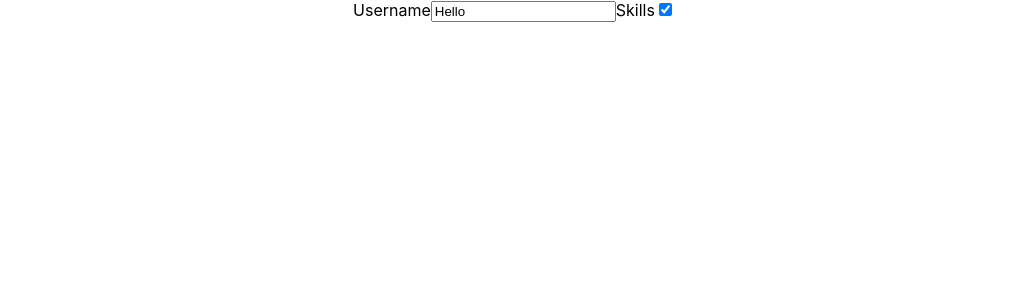
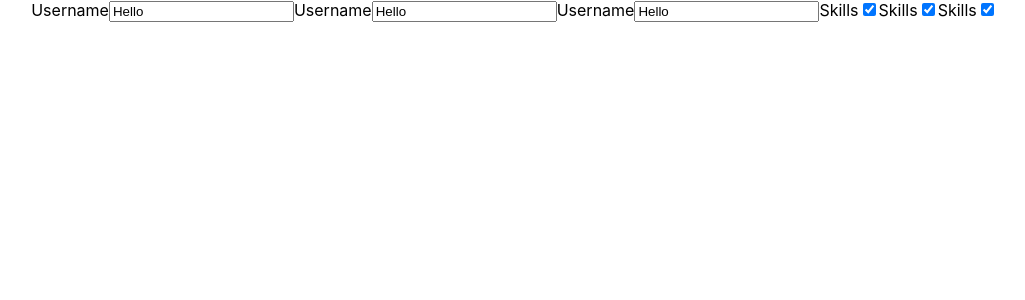
Before and after one commit to RitikTailor15/jest_testing, a React (Create React App) app: page / in a window 1280 px wide. Shown: the top 300 px of the page, without its empty margins (126-1151 px from the left). Built offline with nearby package versions, Linux system fonts and the light colour scheme.

Commit message:
Learned about getAllByLabelText

```diff
--- a/src/App.js
+++ b/src/App.js
@@ -68,10 +68,28 @@
         <option>3</option>
         <option>4</option>
       </select> */}
-      <label htmlFor="user-name">Username</label>
+      {/* <label htmlFor="user-name">Username</label>
       <input type="text" id="user-name" defaultValue="Hello" />
       <label htmlFor="user-skills">Skills</label>
-      <input type="checkbox" id="user-skills" defaultChecked />
+      <input type="checkbox" id="user-skills" defaultChecked /> */}
+
+      <label htmlFor="user-name1">Username</label>
+      <input type="text" id="user-name1" defaultValue="Hello" />
+
+      <label htmlFor="user-name2">Username</label>
+      <input type="text" id="user-name2" defaultValue="Hello" />
+
+      <label htmlFor="user-name3">Username</label>
+      <input type="text" id="user-name3" defaultValue="Hello" />
+
+      <label htmlFor="user-skills1">Skills</label>
+      <input type="checkbox" id="user-skills1" defaultChecked />
+
+      <label htmlFor="user-skills2">Skills</label>
+      <input type="checkbox" id="user-skills2" defaultChecked />
+
+      <label htmlFor="user-skills3">Skills</label>
+      <input type="checkbox" id="user-skills3" defaultChecked />
     </div>
   );
 }
```
Also changed, not shown: 1 other file (tests, documents, lock files or other folders).
